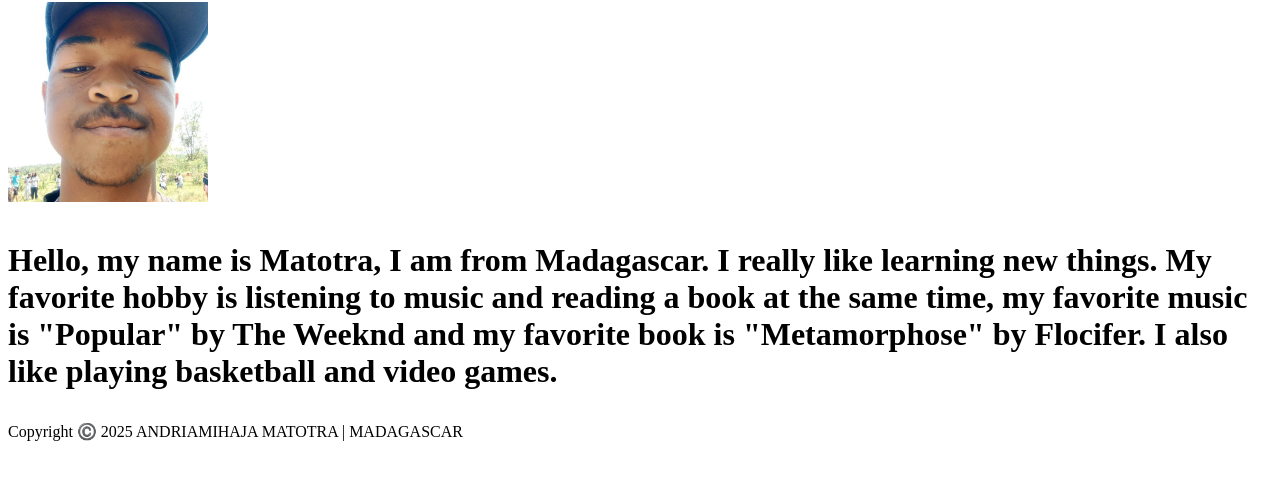
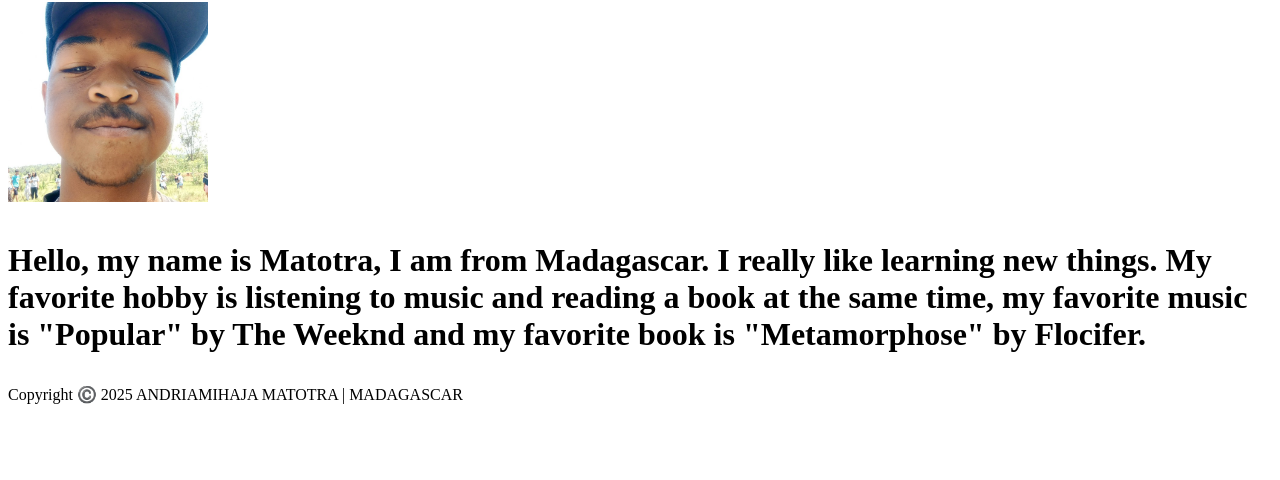
Before and after one commit to matotra0/wdd130, a plain HTML site: page index.html in a window 1280 px wide. Shown: the part 104-584 px from the top of the page. Drawn offline with Linux system fonts and the light colour scheme.

Commit message:
change paragraphe

```diff
--- a/index.html
+++ b/index.html
@@ -16,7 +16,7 @@
             ANDRIAMIHAJA Matotra WDD130
             <h1>
                 <img src="./images/profile.jpg" width="200" alt="Image-section">
-        <p>Hello, my name is Matotra, I am from Madagascar. I really like learning new things. My favorite hobby is listening to music and reading a book at the same time, my favorite music is "Popular" by The Weeknd and my favorite book is "Metamorphose" by Flocifer. I also like playing basketball and video games.</p>
+        <p>Hello, my name is Matotra, I am from Madagascar. I really like learning new things. My favorite hobby is listening to music and reading a book at the same time, my favorite music is "Popular" by The Weeknd and my favorite book is "Metamorphose" by Flocifer.</p>
 
     </main>
     <footer>
```
